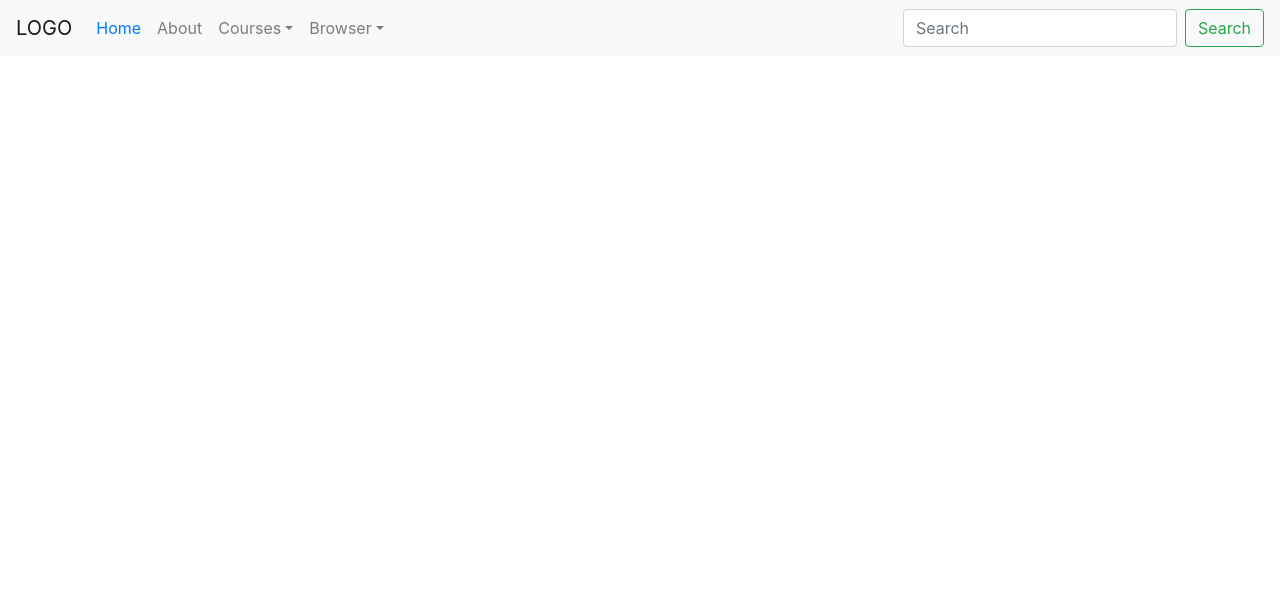
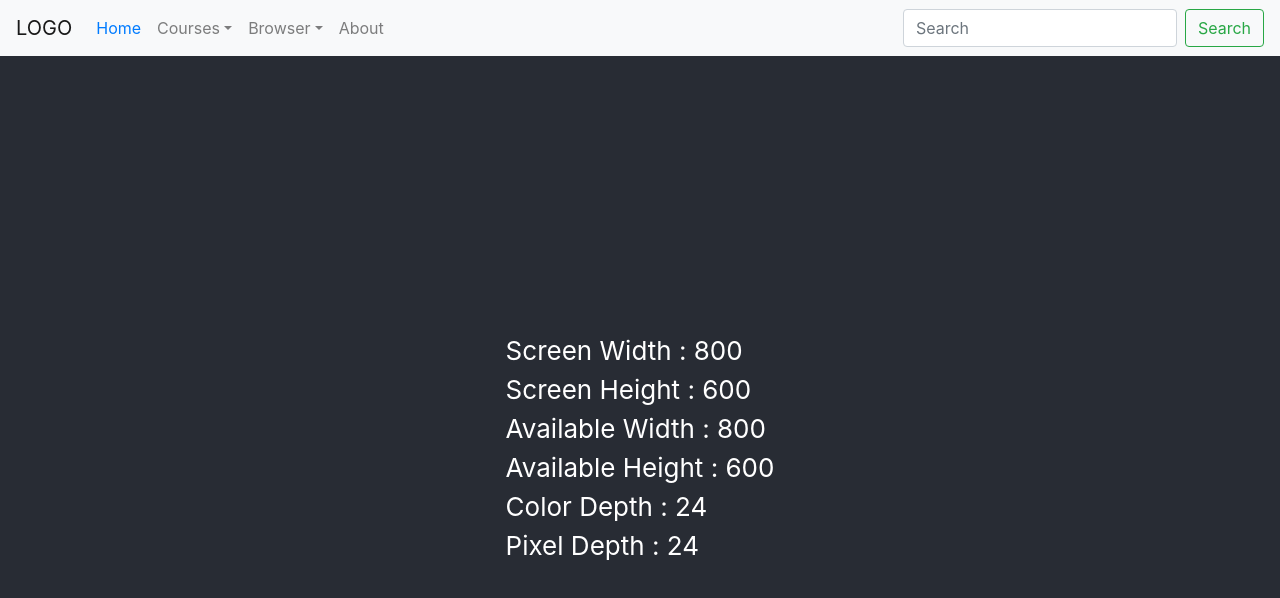
Before and after one commit to tanzimrayhan/Search-Engine-CS355, a React (Create React App) app: page /~alta2882/cs355/screen in a window 1280 px wide. Shown: the top 598 px of the page. Built offline with nearby package versions, Linux system fonts and the light colour scheme.

Commit message:
Added Screen Info Page

```diff
--- a/src/App.js
+++ b/src/App.js
@@ -8,6 +8,7 @@ import Navigator from './Pages/Navigator' //Navigator Page
 import MainPage from './Pages/MainPage'; //Main HomePage
 import Window from './Pages/Window' //Window Page
 import Location from './Pages/Location' //Location Page
+import Screen from './Pages/Screen'
 
 function App() {
   return (
@@ -25,6 +26,7 @@ function App() {
           <Route exact path="/~alta2882/cs355/browser" component={Navigator}/>
           <Route exact path="/~alta2882/cs355/window" component={Window}/>
           <Route exact path="/~alta2882/cs355/location" component={Location}/>
+          <Route exact path="/~alta2882/cs355/screen" component={Screen}/>
       </Switch>
 
 
--- a/src/Hamburger.jsx
+++ b/src/Hamburger.jsx
@@ -23,7 +23,7 @@ const Toolbar=props=>(
       <Nav.Link ><Link to="/~alta2882/cs355/">Home </Link></Nav.Link>
 
 
-      <Nav.Link href="#">About</Nav.Link>
+
       <NavDropdown title="Courses" id="basic-nav-dropdown">
       <NavDropdown.Item href="https://learn.zybooks.com/zybook/CUNYCSCI355TeitelmanFall2019">ZyBook</NavDropdown.Item>
 
@@ -37,11 +37,12 @@ const Toolbar=props=>(
             <NavDropdown.Item >  <Link to="/~alta2882/cs355/browser">Navigator</Link></NavDropdown.Item>
 
         <NavDropdown.Item><Link to="/~alta2882/cs355/window">Window</Link></NavDropdown.Item>
-        <NavDropdown.Item href="#action/3.3">Screen</NavDropdown.Item>
+        <NavDropdown.Item ><Link to="/~alta2882/cs355/screen">Screen</Link></NavDropdown.Item>
         <NavDropdown.Item ><Link to="/~alta2882/cs355/location"> Location</Link></NavDropdown.Item>
         <NavDropdown.Divider />
         <NavDropdown.Item href="#action/3.4">Geo Location</NavDropdown.Item>
       </NavDropdown>
+      <Nav.Link href="#">About</Nav.Link>
     </Nav>
     <Form inline>
       <FormControl type="text" placeholder="Search" className="mr-sm-2" />
--- a/src/Pages/Location.jsx
+++ b/src/Pages/Location.jsx
@@ -14,15 +14,33 @@ class Location extends Component{
         return document.write="The hostname is : "+x;
     }
 
+    findPathName=()=>{
+        var x=window.location.pathname;
+        return document.write="The pathname is : "+x;
+    }
+
+    findProtocol=()=>{
+        var x=window.location.protocol;
+        if(x.includes(":")){
+            x=x.replace(":","");
+            x=x.toUpperCase();
+        }
+        return document.write="The protocol is : "+x;
+    }
+
     render(){
         document.title="Location Info";
         return(
-            <div className="App" style={{height:'100%'}}  >
+            <div className="App" style={{height:'100%' }}  >
                 <header className="App-header">
-                    <p style={{padding:'5rem', }}>
+                    <p style={{padding:'5rem', textAlign:"left" }}>
                         {this.findHref()}
                         <br/>
                         {this.findHostname()}
+                        <br/>
+                        {this.findPathName()}
+                        <br/>
+                        {this.findProtocol()}
                     </p>
                 </header>
             </div>
--- a/src/Pages/Navigator.jsx
+++ b/src/Pages/Navigator.jsx
@@ -30,13 +30,14 @@ class Navigator extends Component{
         return document.write=x;
     }
 
+
     render(){
         document.title="Browser Info"
         return(
 
             <div className="App" style={{height:'100%'}}  >
                 <header className="App-header">
-                    <p style={{padding:'5rem', }}>
+                    <p style={{padding:'5rem', textAlign:'left' }}>
                         {this.browserAppName()}
                         <br/>
                         {this.browserVersion()}
--- /dev/null
+++ b/src/Pages/Screen.jsx
@@ -0,0 +1,57 @@
+import React,{Component} from "react";
+import '../App.css';
+
+class Screen extends Component{
+    getScreenWidth=()=>{
+        var x=window.screen.width;
+        return document.write="Screen Width : "+x;
+    }
+
+    getScreenHeight=()=>{
+        var x=window.screen.height;
+        return document.write="Screen Height : "+x;
+    }
+    getAvailWidth=()=>{
+        var x=window.screen.availWidth;
+        return document.write="Available Width : "+x;
+    }
+
+    getAvailHeight=()=>{
+        var x=window.screen.availHeight;
+        return document.write="Available Height : "+x;
+    }
+
+    getColorDepth=()=>{
+        var x=window.screen.colorDepth;
+        return document.write="Color Depth : "+x;
+    }
+
+    getPixelDepth=()=>{
+        var x=window.screen.pixelDepth;
+        return document.write="Pixel Depth : "+x
+    }
+
+    render(){
+        document.title="Screen Info";
+        return (
+            <div className="App" style={{height:'100%'}}  >
+                <header className="App-header">
+                    <p style={{padding:'5rem', textAlign:"left" }}>
+                        {this.getScreenWidth()}
+                        <br/>
+                        {this.getScreenHeight()}
+                        <br/>
+                        {this.getAvailWidth()}
+                        <br/>
+                        {this.getAvailHeight()}
+                        <br/>
+                        {this.getColorDepth()}
+                        <br/>
+                        {this.getPixelDepth()}
+                    </p>
+                </header>
+            </div>
+        )
+    }
+}
+export default Screen;
--- a/src/Pages/Window.jsx
+++ b/src/Pages/Window.jsx
@@ -22,7 +22,7 @@ class Window extends Component{
         return(
             <div className="App" style={{height:'100%'}}  >
                 <header className="App-header">
-                    <p style={{padding:'5rem', }}>
+                    <p style={{padding:'5rem', textAlign:"left" }}>
                         {this.innerWidth()}
                         <br/>
                         {this.innerHeight()}
```
